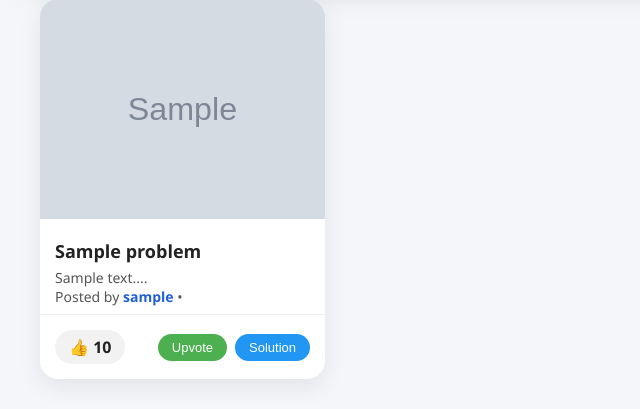
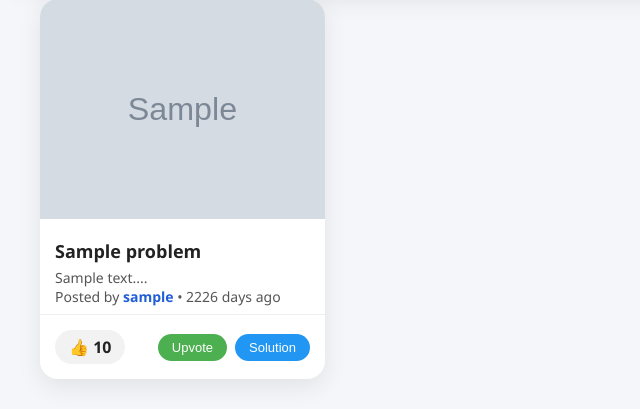
Before and after one commit to CityVoice01/problems, a Flask app: page /home in a window 1280 px wide. Shown: the part 496-905 px from the top of the page, without its empty margins (0-640 px from the left). Run offline with Flask 3, Linux system fonts and the light colour scheme; the visitor is signed in with stand-in values (Sample User, id 1); grey boxes marked "Sample" are stand-in pictures; a database or web service that is not in the repository returns one stand-in record (values such as "Sample title"); some libraries are stand-ins or nearby versions.

Commit message:
Update index.html

```diff
--- a/templates/index.html
+++ b/templates/index.html
@@ -73,7 +73,7 @@
             <p>{{ p[2][:80] }}...</p>
 
             <p class="post-meta">
-                Posted by <b>{{p[7]}}</b> • {{p[9]}}
+                Posted by <b>{{p[7]}}</b> • {{p[8] | time_ago }}
             </p>
 
             <!-- BOTTOM SECTION -->
```
